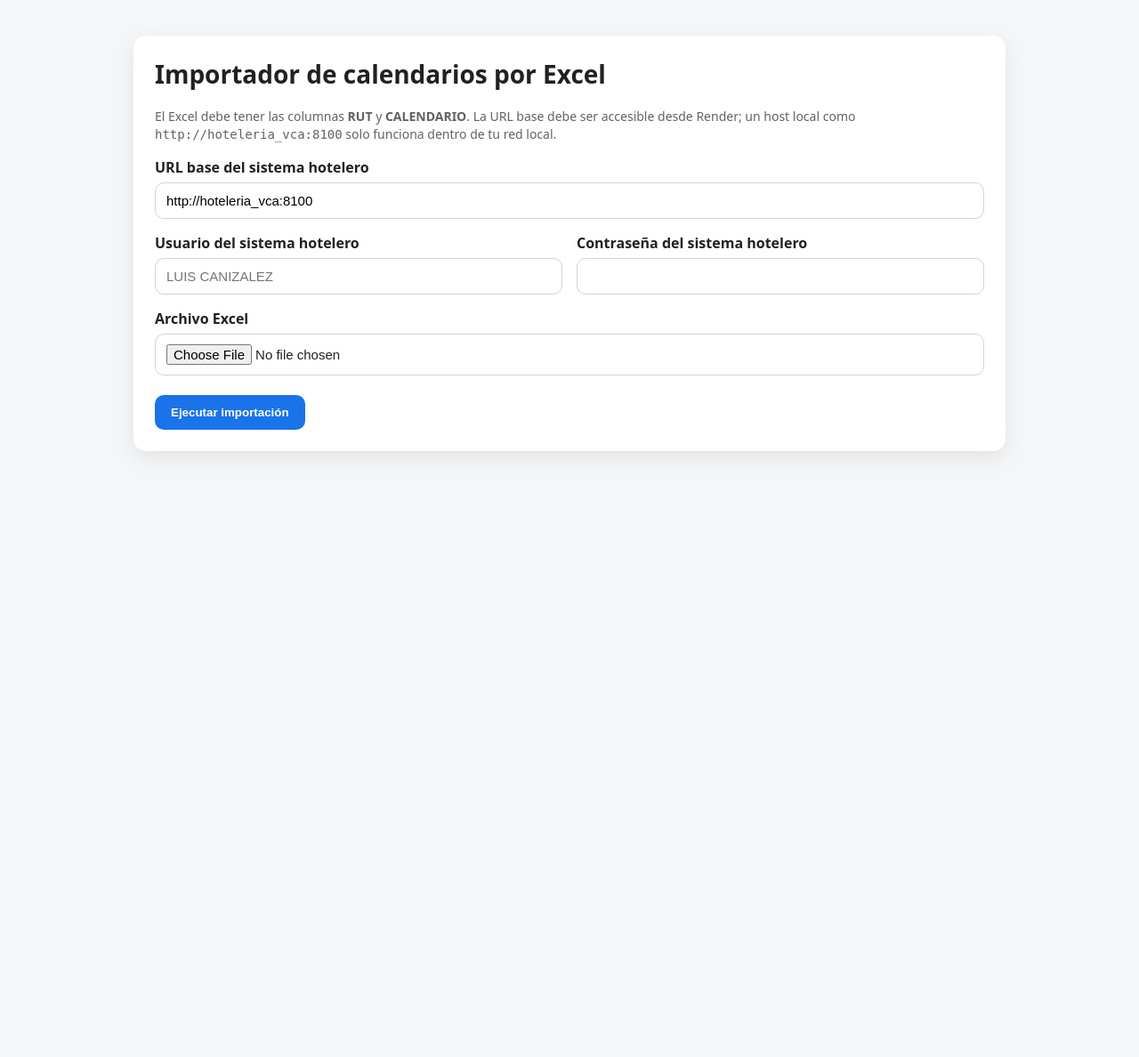
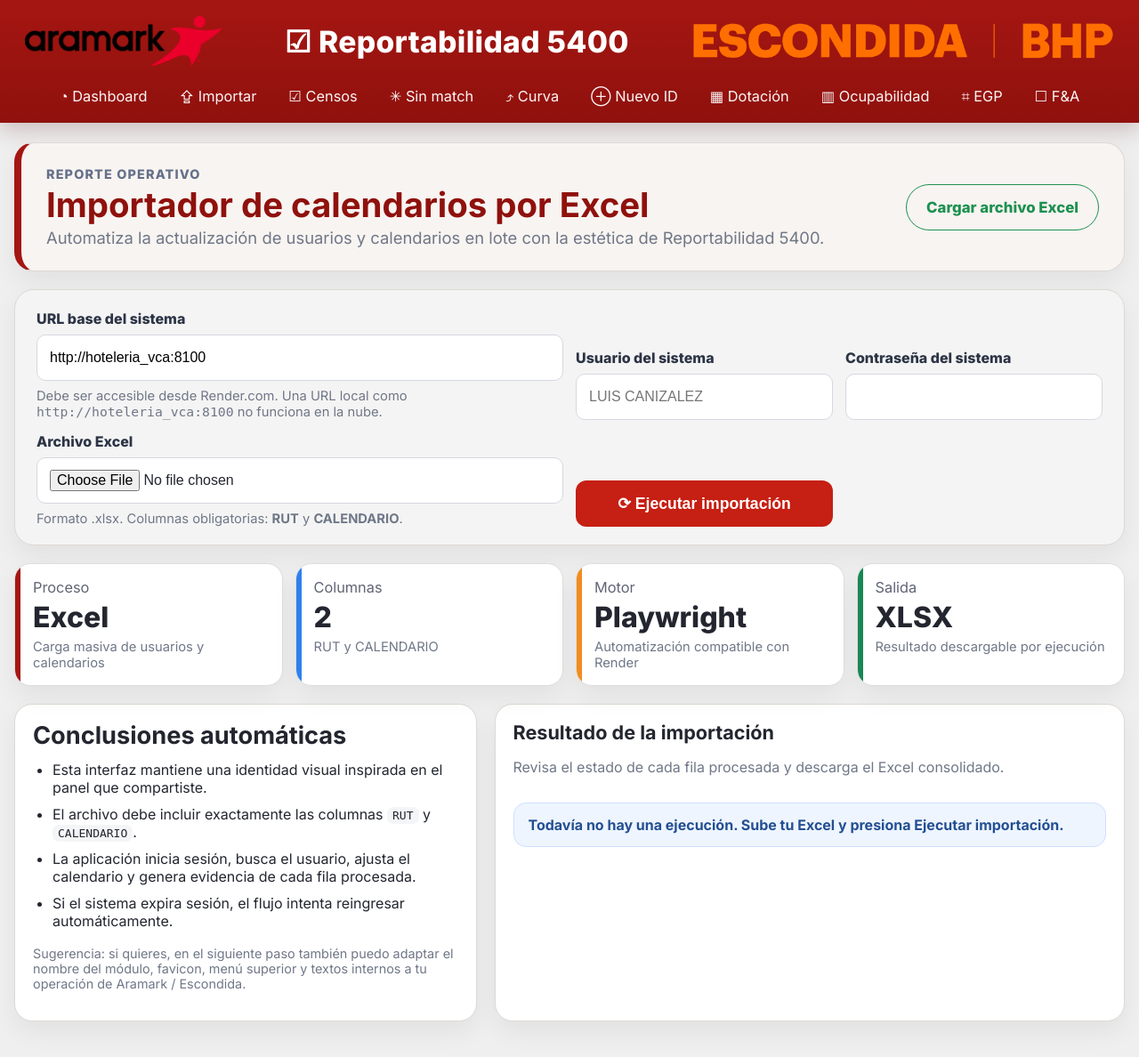
Before and after one commit to Javier-9690/salto_supporter, a Flask app: page / in a window 1280 px wide. Shown: the whole page at 89% size. Before the commit the page ends 510 px from the top, so only its background shows below. Run offline with Flask 3, Linux system fonts and the light colour scheme; parts of the project's set-up code (start-up, migrations or seed data) failed here and were passed over.

Commit message:
Add files via upload

```diff
--- a/app.py
+++ b/app.py
@@ -2,24 +2,22 @@ import os
 import uuid
 from pathlib import Path
 
-import pandas as pd
 from flask import Flask, render_template, request, send_file, abort, flash, redirect, url_for
 from werkzeug.utils import secure_filename
 
-from automation_worker import run_import_job
+from automation_worker import run_import_job, read_import_rows, write_results
 
 
 app = Flask(__name__)
 app.secret_key = os.getenv("FLASK_SECRET_KEY", "cambia-esta-clave-local")
 
-BASE_DIR = Path(__file__).resolve().parent
 JOBS_DIR = Path(os.getenv("JOBS_DIR", "/tmp/hoteleria_jobs"))
 JOBS_DIR.mkdir(parents=True, exist_ok=True)
 
 APP_PASSWORD = os.getenv("APP_PASSWORD", "")
 DEFAULT_TARGET_BASE_URL = os.getenv("TARGET_BASE_URL", "http://hoteleria_vca:8100")
 
-ALLOWED_EXTENSIONS = {"xlsx", "xls"}
+ALLOWED_EXTENSIONS = {"xlsx"}
 
 
 def allowed_file(filename: str) -> bool:
@@ -64,7 +62,7 @@ def run_job():
         return redirect(url_for("index"))
 
     if not allowed_file(uploaded.filename):
-        flash("El archivo debe ser .xlsx o .xls.", "error")
+        flash("El archivo debe ser .xlsx.", "error")
         return redirect(url_for("index"))
 
     job_id = uuid.uuid4().hex
@@ -79,11 +77,9 @@ def run_job():
 
     try:
         # Validación rápida para dar error temprano si faltan columnas.
-        df = pd.read_excel(input_path)
-        required = {"RUT", "CALENDARIO"}
-        missing = required.difference(set(df.columns))
-        if missing:
-            raise ValueError(f"Faltan columnas obligatorias: {', '.join(sorted(missing))}")
+        rows = read_import_rows(str(input_path))
+        if not rows:
+            raise ValueError("El Excel no tiene filas válidas con RUT y CALENDARIO.")
 
         results = run_import_job(
             excel_path=str(input_path),
@@ -95,16 +91,15 @@ def run_job():
         )
 
     except Exception as exc:
-        # Resultado con error general para que el usuario pueda descargar evidencia.
-        pd.DataFrame([
+        results = [
             {
                 "ESTADO": "ERROR",
                 "MENSAJE": str(exc),
                 "RUT": "",
                 "CALENDARIO": "",
             }
-        ]).to_excel(output_path, index=False)
-        results = [{"ESTADO": "ERROR", "MENSAJE": str(exc), "RUT": "", "CALENDARIO": ""}]
+        ]
+        write_results(str(output_path), results)
 
     return render_template(
         "index.html",
--- a/requirements.txt
+++ b/requirements.txt
@@ -1,6 +1,5 @@
 Flask==3.0.3
 gunicorn==22.0.0
-pandas==2.2.2
 openpyxl==3.1.5
 playwright==1.46.0
 python-dotenv==1.0.1
--- /dev/null
+++ b/runtime.txt
@@ -0,0 +1 @@
+python-3.11.9
--- /dev/null
+++ b/static/css/style.css
@@ -0,0 +1,369 @@
+:root {
+  --brand-red: #a51612;
+  --brand-red-dark: #8f110d;
+  --brand-accent: #c61f13;
+  --brand-green: #198754;
+  --brand-orange: #f28c1f;
+  --brand-blue: #2f80ed;
+  --brand-border: #ded8d3;
+  --bg: #efefef;
+  --card: #ffffff;
+  --text: #23262f;
+  --muted: #6f7787;
+  --danger: #d94841;
+  --shadow: 0 12px 28px rgba(0, 0, 0, 0.06);
+  --radius: 18px;
+}
+
+* { box-sizing: border-box; }
+html, body { margin: 0; padding: 0; }
+body {
+  font-family: Inter, system-ui, -apple-system, BlinkMacSystemFont, "Segoe UI", sans-serif;
+  background: var(--bg);
+  color: var(--text);
+}
+
+a { color: inherit; }
+
+.topbar {
+  background: linear-gradient(180deg, var(--brand-red) 0%, var(--brand-red-dark) 100%);
+  color: #fff;
+  padding: 18px 28px 14px;
+  box-shadow: 0 8px 24px rgba(78, 13, 9, 0.22);
+}
+
+.topbar-row {
+  display: flex;
+  align-items: center;
+  justify-content: space-between;
+  gap: 20px;
+}
+
+.brand-left, .brand-right {
+  display: flex;
+  align-items: center;
+  gap: 18px;
+}
+
+.brand-left img { height: 56px; width: auto; }
+.brand-right img { height: 42px; width: auto; }
+
+.app-title {
+  display: flex;
+  align-items: center;
+  gap: 12px;
+  font-size: 2.1rem;
+  font-weight: 800;
+  letter-spacing: 0.01em;
+}
+
+.navbar {
+  margin-top: 18px;
+  display: flex;
+  flex-wrap: wrap;
+  justify-content: center;
+  gap: 10px 16px;
+}
+
+.nav-pill {
+  display: inline-flex;
+  align-items: center;
+  gap: 8px;
+  color: rgba(255,255,255,0.96);
+  text-decoration: none;
+  font-size: 1.02rem;
+  padding: 6px 10px;
+  border-radius: 999px;
+}
+
+.nav-pill:hover {
+  background: rgba(255,255,255,0.09);
+}
+
+.page {
+  width: min(1600px, calc(100vw - 32px));
+  margin: 22px auto 40px;
+}
+
+.panel {
+  background: #f8f4f1;
+  border: 1px solid var(--brand-border);
+  border-radius: 22px;
+  box-shadow: var(--shadow);
+}
+
+.hero {
+  display: flex;
+  justify-content: space-between;
+  align-items: center;
+  gap: 24px;
+  padding: 26px 28px;
+  border-left: 8px solid var(--brand-red);
+  margin-bottom: 20px;
+}
+
+.hero-eyebrow {
+  text-transform: uppercase;
+  color: #65708a;
+  font-weight: 800;
+  letter-spacing: 0.08em;
+  font-size: 0.9rem;
+  margin-bottom: 6px;
+}
+
+.hero h1 {
+  margin: 0 0 6px;
+  color: var(--brand-red-dark);
+  font-size: clamp(2rem, 3vw, 3rem);
+  line-height: 1.05;
+}
+
+.hero p {
+  margin: 0;
+  color: var(--muted);
+  font-size: 1.15rem;
+}
+
+.hero-actions {
+  display: flex;
+  gap: 14px;
+  flex-wrap: wrap;
+}
+
+.action-btn {
+  display: inline-flex;
+  align-items: center;
+  justify-content: center;
+  min-height: 52px;
+  padding: 0 22px;
+  border-radius: 999px;
+  text-decoration: none;
+  font-weight: 800;
+  font-size: 1.05rem;
+  border: 1px solid transparent;
+}
+
+.action-btn.primary { background: #1e9151; color: #fff; }
+.action-btn.secondary { background: transparent; color: #1e9151; border-color: #1e9151; }
+
+.form-panel {
+  padding: 22px 24px 20px;
+  margin-bottom: 20px;
+  background: #f4f4f4;
+}
+
+.form-grid {
+  display: grid;
+  grid-template-columns: repeat(4, minmax(0, 1fr));
+  gap: 14px;
+  align-items: end;
+}
+
+.field label {
+  display: block;
+  font-weight: 800;
+  margin: 0 0 8px;
+  font-size: 1rem;
+  color: #2c3445;
+}
+
+.field input[type="text"],
+.field input[type="password"],
+.field input[type="url"],
+.field input[type="file"] {
+  width: 100%;
+  border: 1px solid #d5d8e0;
+  background: #fff;
+  border-radius: 10px;
+  padding: 13px 14px;
+  font-size: 1rem;
+  min-height: 52px;
+}
+
+.field.file-field {
+  grid-column: span 2;
+}
+
+.file-help {
+  display: block;
+  margin-top: 8px;
+  color: var(--muted);
+  font-size: 0.92rem;
+}
+
+.submit-wrap { display: flex; }
+
+.submit-btn {
+  width: 100%;
+  min-height: 52px;
+  border: 0;
+  border-radius: 12px;
+  background: var(--brand-accent);
+  color: #fff;
+  font-weight: 800;
+  font-size: 1.1rem;
+  cursor: pointer;
+}
+
+.submit-btn:hover { filter: brightness(1.03); }
+
+.notice {
+  margin-bottom: 16px;
+  border-radius: 14px;
+  padding: 14px 16px;
+  font-weight: 700;
+}
+.notice.error { background: #fff0ef; color: #9f221a; border: 1px solid #f0c9c5; }
+.notice.info { background: #eef5ff; color: #234f92; border: 1px solid #cfe0ff; }
+
+.metrics {
+  display: grid;
+  grid-template-columns: repeat(4, minmax(0, 1fr));
+  gap: 14px;
+  margin-bottom: 20px;
+}
+
+.metric {
+  background: var(--card);
+  border-radius: 18px;
+  border: 1px solid #ddd;
+  padding: 16px 20px;
+  box-shadow: var(--shadow);
+  position: relative;
+  overflow: hidden;
+}
+.metric::before {
+  content: "";
+  position: absolute;
+  left: 0;
+  top: 0;
+  bottom: 0;
+  width: 6px;
+  background: #d1d5db;
+}
+.metric.red::before { background: var(--brand-red); }
+.metric.blue::before { background: var(--brand-blue); }
+.metric.orange::before { background: var(--brand-orange); }
+.metric.green::before { background: var(--brand-green); }
+.metric-label { color: #5f6575; font-size: 1.02rem; margin-bottom: 8px; }
+.metric-value { font-size: clamp(2rem, 2.4vw, 2.8rem); font-weight: 800; line-height: 1; }
+.metric-sub { margin-top: 8px; color: var(--muted); font-size: .92rem; }
+
+.content-grid {
+  display: grid;
+  grid-template-columns: 1.1fr 1.5fr;
+  gap: 20px;
+}
+
+.card {
+  background: var(--card);
+  border: 1px solid var(--brand-border);
+  border-radius: 20px;
+  box-shadow: var(--shadow);
+  padding: 18px 20px;
+}
+.card h2 { margin: 0 0 12px; font-size: 1.7rem; }
+.card h3 { margin: 0 0 12px; font-size: 1.35rem; }
+.card p { color: var(--muted); }
+
+.list-plain {
+  padding-left: 22px;
+  margin: 10px 0 0;
+}
+.list-plain li { margin: 10px 0; }
+.list-plain code {
+  background: #f4f5f7;
+  padding: 2px 6px;
+  border-radius: 7px;
+}
+
+.result-actions {
+  display: flex;
+  justify-content: space-between;
+  align-items: center;
+  gap: 12px;
+  margin-bottom: 14px;
+  flex-wrap: wrap;
+}
+
+.download-btn {
+  display: inline-flex;
+  align-items: center;
+  gap: 10px;
+  padding: 12px 18px;
+  border-radius: 999px;
+  background: var(--brand-green);
+  color: #fff;
+  text-decoration: none;
+  font-weight: 800;
+}
+
+.result-table-wrap {
+  overflow: auto;
+  border-radius: 14px;
+  border: 1px solid #e4e7ec;
+}
+
+.result-table {
+  width: 100%;
+  border-collapse: collapse;
+  min-width: 760px;
+}
+.result-table th,
+.result-table td {
+  text-align: left;
+  padding: 12px 14px;
+  border-bottom: 1px solid #eaecf0;
+  vertical-align: top;
+}
+.result-table th {
+  background: #f5f6f8;
+  color: #5d6474;
+  font-size: 0.94rem;
+  text-transform: uppercase;
+  letter-spacing: 0.04em;
+}
+.result-table tbody tr:nth-child(even) { background: #fcfcfd; }
+.status-ok {
+  display: inline-flex;
+  padding: 6px 10px;
+  border-radius: 999px;
+  background: #e8f7ef;
+  color: #137a47;
+  font-weight: 800;
+}
+.status-error {
+  display: inline-flex;
+  padding: 6px 10px;
+  border-radius: 999px;
+  background: #fff0ef;
+  color: #b33228;
+  font-weight: 800;
+}
+
+.footer-note {
+  margin-top: 18px;
+  color: var(--muted);
+  font-size: 0.9rem;
+}
+
+@media (max-width: 1200px) {
+  .form-grid { grid-template-columns: repeat(2, minmax(0, 1fr)); }
+  .field.file-field { grid-column: span 2; }
+  .metrics { grid-template-columns: repeat(2, minmax(0, 1fr)); }
+  .content-grid { grid-template-columns: 1fr; }
+}
+
+@media (max-width: 760px) {
+  .page { width: min(100vw - 16px, 1600px); }
+  .topbar { padding: 16px 14px 14px; }
+  .topbar-row { align-items: flex-start; flex-direction: column; }
+  .brand-left img { height: 48px; }
+  .brand-right img { height: 30px; }
+  .app-title { font-size: 1.55rem; }
+  .hero { padding: 20px 18px; flex-direction: column; align-items: flex-start; }
+  .form-panel { padding: 18px 16px; }
+  .form-grid { grid-template-columns: 1fr; }
+  .field.file-field { grid-column: span 1; }
+  .metrics { grid-template-columns: 1fr; }
+}
--- a/templates/index.html
+++ b/templates/index.html
@@ -3,76 +3,147 @@
 <head>
   <meta charset="utf-8">
   <meta name="viewport" content="width=device-width, initial-scale=1">
-  <title>Importador de Calendarios</title>
-  <style>
-    body { font-family: system-ui, -apple-system, Segoe UI, sans-serif; margin: 0; background: #f5f6f8; color: #202124; }
-    .wrap { max-width: 980px; margin: 40px auto; padding: 0 18px; }
-    .card { background: white; border-radius: 14px; padding: 24px; box-shadow: 0 8px 24px rgba(0,0,0,.08); }
-    h1 { margin-top: 0; font-size: 28px; }
-    label { display: block; font-weight: 650; margin: 16px 0 6px; }
-    input { width: 100%; box-sizing: border-box; padding: 11px 12px; border: 1px solid #cfd4dc; border-radius: 10px; font-size: 15px; }
-    .grid { display: grid; grid-template-columns: 1fr 1fr; gap: 16px; }
-    button { margin-top: 22px; padding: 12px 18px; border: 0; border-radius: 10px; font-weight: 700; cursor: pointer; background: #1a73e8; color: white; }
-    .hint { color: #5f6368; font-size: 14px; line-height: 1.45; }
-    .error { color: #b00020; }
-    table { border-collapse: collapse; width: 100%; margin-top: 20px; font-size: 14px; }
-    th, td { border-bottom: 1px solid #e5e7eb; padding: 10px; text-align: left; vertical-align: top; }
-    th { background: #f3f4f6; }
-    .ok { color: #0b8043; font-weight: 700; }
-    .bad { color: #b00020; font-weight: 700; }
-    .download { display:inline-block; margin-top:18px; padding:10px 14px; background:#0b8043; color:white; border-radius:10px; text-decoration:none; font-weight:700; }
-    @media (max-width: 720px) { .grid { grid-template-columns: 1fr; } }
-  </style>
+  <title>Reportabilidad 5400 | Importador de Calendarios</title>
+  <link rel="preconnect" href="https://fonts.googleapis.com">
+  <link rel="preconnect" href="https://fonts.gstatic.com" crossorigin>
+  <link href="https://fonts.googleapis.com/css2?family=Inter:wght@400;500;600;700;800&display=swap" rel="stylesheet">
+  <link rel="stylesheet" href="{{ url_for('static', filename='css/style.css') }}">
 </head>
 <body>
-  <div class="wrap">
-    <div class="card">
+  <header class="topbar">
+    <div class="topbar-row">
+      <div class="brand-left">
+        <img src="{{ url_for('static', filename='img/aramark-logo.png') }}" alt="Aramark">
+      </div>
+      <div class="app-title">☑ Reportabilidad 5400</div>
+      <div class="brand-right">
+        <img src="{{ url_for('static', filename='img/escondida-bhp.png') }}" alt="Escondida | BHP">
+      </div>
+    </div>
+    <nav class="navbar" aria-label="secciones">
+      <span class="nav-pill">◔ Dashboard</span>
+      <span class="nav-pill">⇪ Importar</span>
+      <span class="nav-pill">☑ Censos</span>
+      <span class="nav-pill">✳ Sin match</span>
+      <span class="nav-pill">⤴ Curva</span>
+      <span class="nav-pill">⊕ Nuevo ID</span>
+      <span class="nav-pill">▦ Dotación</span>
+      <span class="nav-pill">▥ Ocupabilidad</span>
+      <span class="nav-pill">⌗ EGP</span>
+      <span class="nav-pill">☐ F&amp;A</span>
+    </nav>
+  </header>
+
+  <main class="page">
+    <section class="panel hero">
+      <div>
+        <div class="hero-eyebrow">Reporte operativo</div>
         <h1>Importador de calendarios por Excel</h1>
-      <p class="hint">
-        El Excel debe tener las columnas <strong>RUT</strong> y <strong>CALENDARIO</strong>.
-        La URL base debe ser accesible desde Render; un host local como <code>http://hoteleria_vca:8100</code> solo funciona dentro de tu red local.
-      </p>
+        <p>Automatiza la actualización de usuarios y calendarios en lote con la estética de Reportabilidad 5400.</p>
+      </div>
+      <div class="hero-actions">
+        {% if job_id %}
+          <a class="action-btn primary" href="{{ url_for('download_result', job_id=job_id) }}">⬇ Descargar resultado</a>
+        {% endif %}
+        <a class="action-btn secondary" href="#formulario">Cargar archivo Excel</a>
+      </div>
+    </section>
 
+    <section class="panel form-panel" id="formulario">
       {% with messages = get_flashed_messages(with_categories=true) %}
         {% if messages %}
           {% for category, message in messages %}
-            <p class="{{ category }}">{{ message }}</p>
+            <div class="notice {{ category }}">{{ message }}</div>
           {% endfor %}
         {% endif %}
       {% endwith %}
-
       <form action="/run" method="post" enctype="multipart/form-data">
+        <div class="form-grid">
           {% if app_password_required %}
-        <label>Clave de esta aplicación</label>
+          <div class="field">
+            <label>Clave de la aplicación</label>
             <input type="password" name="app_password" autocomplete="current-password" required>
+          </div>
           {% endif %}
 
-        <label>URL base del sistema hotelero</label>
-        <input name="target_base_url" value="{{ default_target_base_url }}" placeholder="https://tu-sistema.com" required>
+          <div class="field {% if not app_password_required %}file-field{% endif %}">
+            <label>URL base del sistema</label>
+            <input type="url" name="target_base_url" value="{{ default_target_base_url }}" placeholder="https://tu-sistema.com" required>
+            <span class="file-help">Debe ser accesible desde Render.com. Una URL local como <code>http://hoteleria_vca:8100</code> no funciona en la nube.</span>
+          </div>
 
-        <div class="grid">
-          <div>
-            <label>Usuario del sistema hotelero</label>
-            <input name="system_user" placeholder="LUIS CANIZALEZ" required>
+          <div class="field">
+            <label>Usuario del sistema</label>
+            <input type="text" name="system_user" placeholder="LUIS CANIZALEZ" required>
           </div>
-          <div>
-            <label>Contraseña del sistema hotelero</label>
+
+          <div class="field">
+            <label>Contraseña del sistema</label>
             <input type="password" name="system_password" required>
           </div>
+
+          <div class="field file-field">
+            <label>Archivo Excel</label>
+            <input type="file" name="excel_file" accept=".xlsx" required>
+            <span class="file-help">Formato .xlsx. Columnas obligatorias: <strong>RUT</strong> y <strong>CALENDARIO</strong>.</span>
           </div>
 
-        <label>Archivo Excel</label>
-        <input type="file" name="excel_file" accept=".xlsx,.xls" required>
+          <div class="submit-wrap">
+            <button class="submit-btn" type="submit">⟳ Ejecutar importación</button>
+          </div>
+        </div>
+      </form>
+    </section>
 
-        <button type="submit">Ejecutar importación</button>
-      </form>
+    <section class="metrics">
+      <article class="metric red">
+        <div class="metric-label">Proceso</div>
+        <div class="metric-value">Excel</div>
+        <div class="metric-sub">Carga masiva de usuarios y calendarios</div>
+      </article>
+      <article class="metric blue">
+        <div class="metric-label">Columnas</div>
+        <div class="metric-value">2</div>
+        <div class="metric-sub">RUT y CALENDARIO</div>
+      </article>
+      <article class="metric orange">
+        <div class="metric-label">Motor</div>
+        <div class="metric-value">Playwright</div>
+        <div class="metric-sub">Automatización compatible con Render</div>
+      </article>
+      <article class="metric green">
+        <div class="metric-label">Salida</div>
+        <div class="metric-value">XLSX</div>
+        <div class="metric-sub">Resultado descargable por ejecución</div>
+      </article>
+    </section>
+
+    <section class="content-grid">
+      <article class="card">
+        <h2>Conclusiones automáticas</h2>
+        <ul class="list-plain">
+          <li>Esta interfaz mantiene una identidad visual inspirada en el panel que compartiste.</li>
+          <li>El archivo debe incluir exactamente las columnas <code>RUT</code> y <code>CALENDARIO</code>.</li>
+          <li>La aplicación inicia sesión, busca el usuario, ajusta el calendario y genera evidencia de cada fila procesada.</li>
+          <li>Si el sistema expira sesión, el flujo intenta reingresar automáticamente.</li>
+        </ul>
+        <p class="footer-note">Sugerencia: si quieres, en el siguiente paso también puedo adaptar el nombre del módulo, favicon, menú superior y textos internos a tu operación de Aramark / Escondida.</p>
+      </article>
+
+      <article class="card">
+        <div class="result-actions">
+          <div>
+            <h3>Resultado de la importación</h3>
+            <p>Revisa el estado de cada fila procesada y descarga el Excel consolidado.</p>
+          </div>
+          {% if job_id %}
+            <a class="download-btn" href="{{ url_for('download_result', job_id=job_id) }}">⬇ Descargar resultado Excel</a>
+          {% endif %}
+        </div>
 
         {% if results %}
-        <h2>Resultado</h2>
-        {% if job_id %}
-          <a class="download" href="/download/{{ job_id }}">Descargar resultado Excel</a>
-        {% endif %}
-        <table>
+        <div class="result-table-wrap">
+          <table class="result-table">
             <thead>
               <tr>
                 <th>Fila</th>
@@ -88,14 +159,24 @@
                 <td>{{ row.get('Fila Excel', '') }}</td>
                 <td>{{ row.get('RUT', '') }}</td>
                 <td>{{ row.get('CALENDARIO', '') }}</td>
-              <td class="{% if row.get('ESTADO') == 'OK' %}ok{% else %}bad{% endif %}">{{ row.get('ESTADO', '') }}</td>
+                <td>
+                  {% if row.get('ESTADO') == 'OK' %}
+                    <span class="status-ok">{{ row.get('ESTADO', '') }}</span>
+                  {% else %}
+                    <span class="status-error">{{ row.get('ESTADO', '') }}</span>
+                  {% endif %}
+                </td>
                 <td>{{ row.get('MENSAJE', '') }}</td>
               </tr>
             {% endfor %}
             </tbody>
           </table>
+        </div>
+        {% else %}
+          <div class="notice info">Todavía no hay una ejecución. Sube tu Excel y presiona <strong>Ejecutar importación</strong>.</div>
         {% endif %}
-    </div>
-  </div>
+      </article>
+    </section>
+  </main>
 </body>
 </html>
```
Also changed, not shown: automation_worker.py (+99 -37 lines), render.yaml (added, +13 -0 lines), README.md, static/img/aramark-logo.png (added), static/img/escondida-bhp.png (added). Lines whose indentation alone changed are shown as unchanged.
